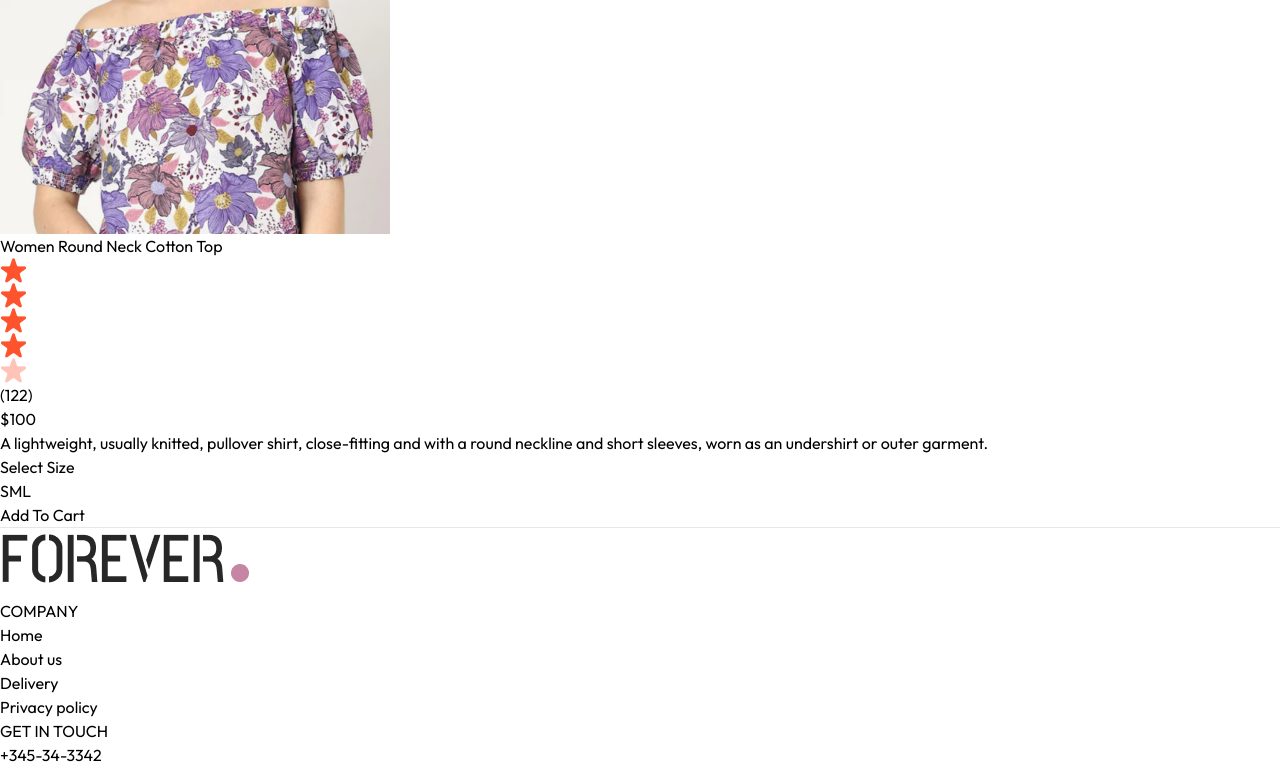
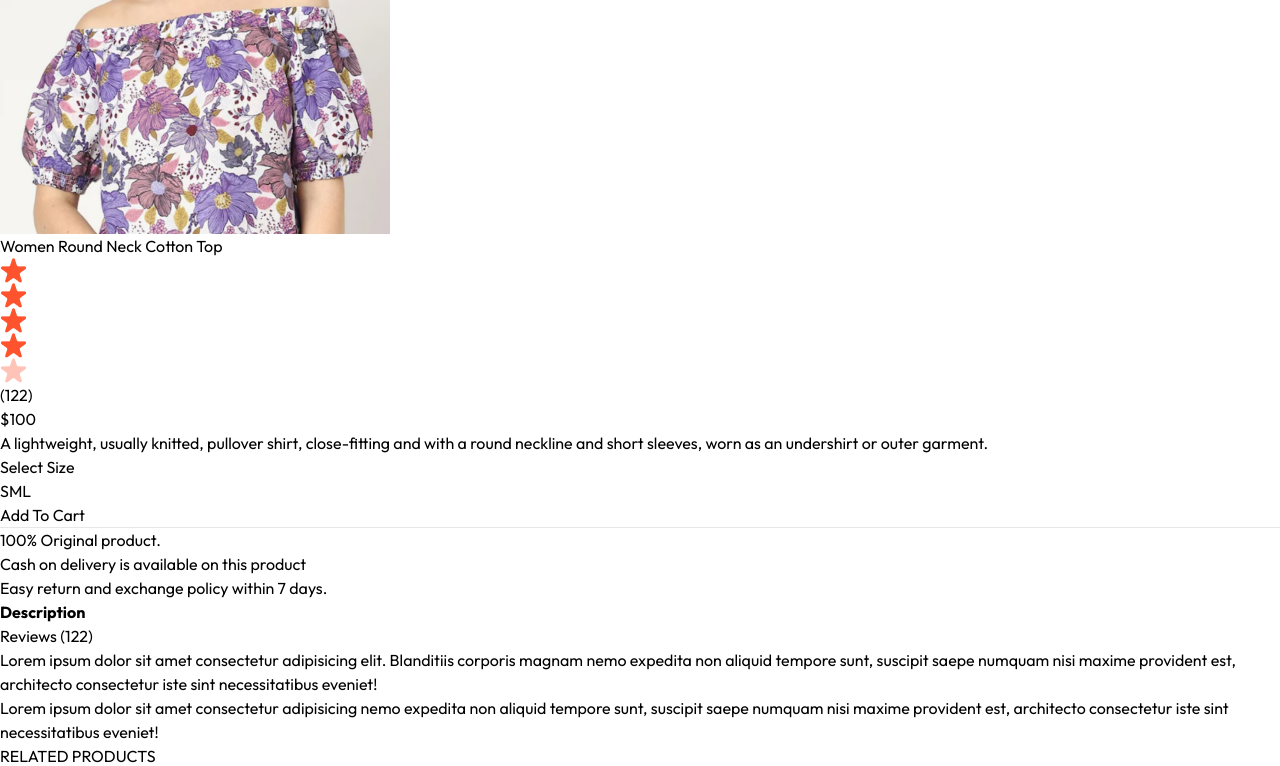
Before and after one commit to ADNANLH/E-commerce-App, a React (Vite) app in the folder frontend/: page /product/aaaaa in a window 1280 px wide. Shown: the part 1188-1954 px from the top of the page. Built offline with nearby package versions, Linux system fonts and the light colour scheme.

Commit message:
product related

```diff
--- /dev/null
+++ b/frontend/src/components/RelatedProducts.jsx
@@ -0,0 +1,36 @@
+import React, { useContext, useEffect, useState } from 'react'
+import { ShopContext } from '../context/ShopContext'
+import Title from '../components/Title';
+import ProductItem from './ProductItem';
+
+const RelatedProducts = ({category,subCategory}) => {
+
+    const  {products} = useContext(ShopContext);
+    const [related,setRelated] = useState([]);
+
+    useEffect(()=>{
+        if(products.length > 0){
+            let productsCopy = products.slice();
+            productsCopy = productsCopy.filter((item)=> category === item.category);
+            productsCopy = productsCopy.filter((item)=> subCategory === item.subCategory);
+            setRelated(productsCopy.slice(0,5));
+        }
+    },[products])
+  return (
+    <div className='my-24'>
+        <div className='text-center text-3xl py-2'>
+            <Title text1={'RELATED'} text2={'PRODUCTS'}/>
+        </div>
+        <div className='grid grid-cols-2 sm:grid-cols-3 md:grid-cols-4 lg:grid-cols-5 gap-4 gap-y-6'>
+            {
+                related.map((item,index)=>(
+                    <ProductItem key={index} id={item._id} name={item.name} price={item.price} image={item.image} />
+                ))
+            }
+
+        </div>
+    </div>
+  )
+}
+
+export default RelatedProducts
--- a/frontend/src/pages/Product.jsx
+++ b/frontend/src/pages/Product.jsx
@@ -2,6 +2,7 @@ import React, { useContext, useEffect, useState } from 'react'
 import { useParams } from 'react-router-dom'
 import { ShopContext } from '../context/ShopContext';
 import { assets } from '../assets/assets';
+import RelatedProducts from '../components/RelatedProducts';
 
 const Product = () => {
 
@@ -70,10 +71,31 @@ const Product = () => {
           </div>
           <button className='bg-black text-white px-8 py-3 text-sm active:bg-gray-700'>Add To Cart</button>
           <hr className='mt-8 sm:w-4/5'/>
+          <div className='text-sm text-gray-500 mt-5 flex flex-col gap-1'>
+            <p>100% Original product.</p>
+            <p>Cash on delivery is available on this product</p>
+            <p>Easy return and exchange policy within 7 days.</p>
+          </div>
+        </div>
+      </div>
+
+        {/*---------- description and reviw section --------------- */}
+      <div className='mt-20'>
+        <div className="flex">
+          <b className='border px-5 py-3 text-sm'>Description</b>
+          <p className='border px-5 py-3 text-sm'>Reviews (122)</p>
+        </div>
+        <div className='flex flex-col gap-4 border px-6 py-6 text-sm text-gray-500'>
+          <p>Lorem ipsum dolor sit amet consectetur adipisicing elit. Blanditiis corporis magnam nemo expedita non aliquid tempore sunt, suscipit saepe numquam nisi maxime provident est, architecto consectetur iste sint necessitatibus eveniet!</p>
+          <p>Lorem ipsum dolor sit amet consectetur adipisicing nemo expedita non aliquid tempore sunt, suscipit saepe numquam nisi maxime provident est, architecto consectetur iste sint necessitatibus eveniet!</p>
 
         </div>
 
       </div>
+
+      {/* display related products */}
+      <RelatedProducts  category={productData.category} subCategory={productData.subCategory}/>
+
     </div>
   ) : <div className='opacity-0'></div>
 }
```
